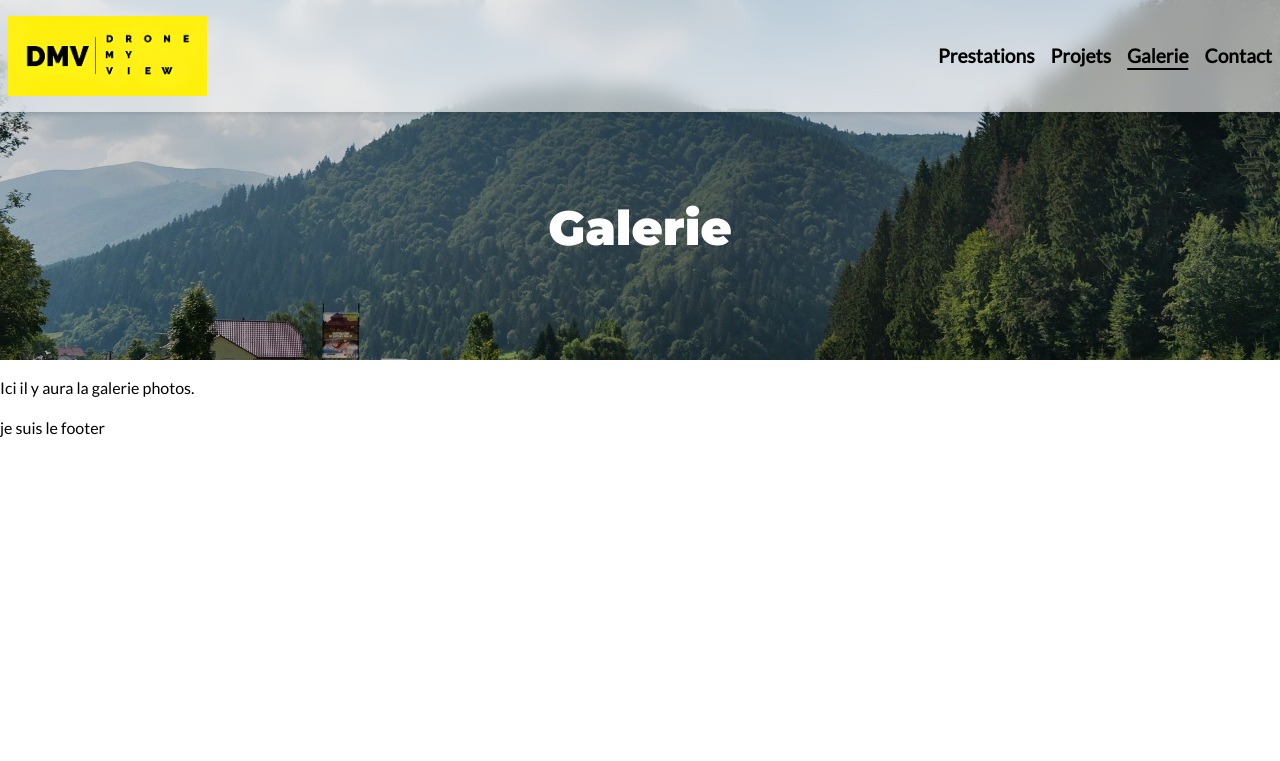
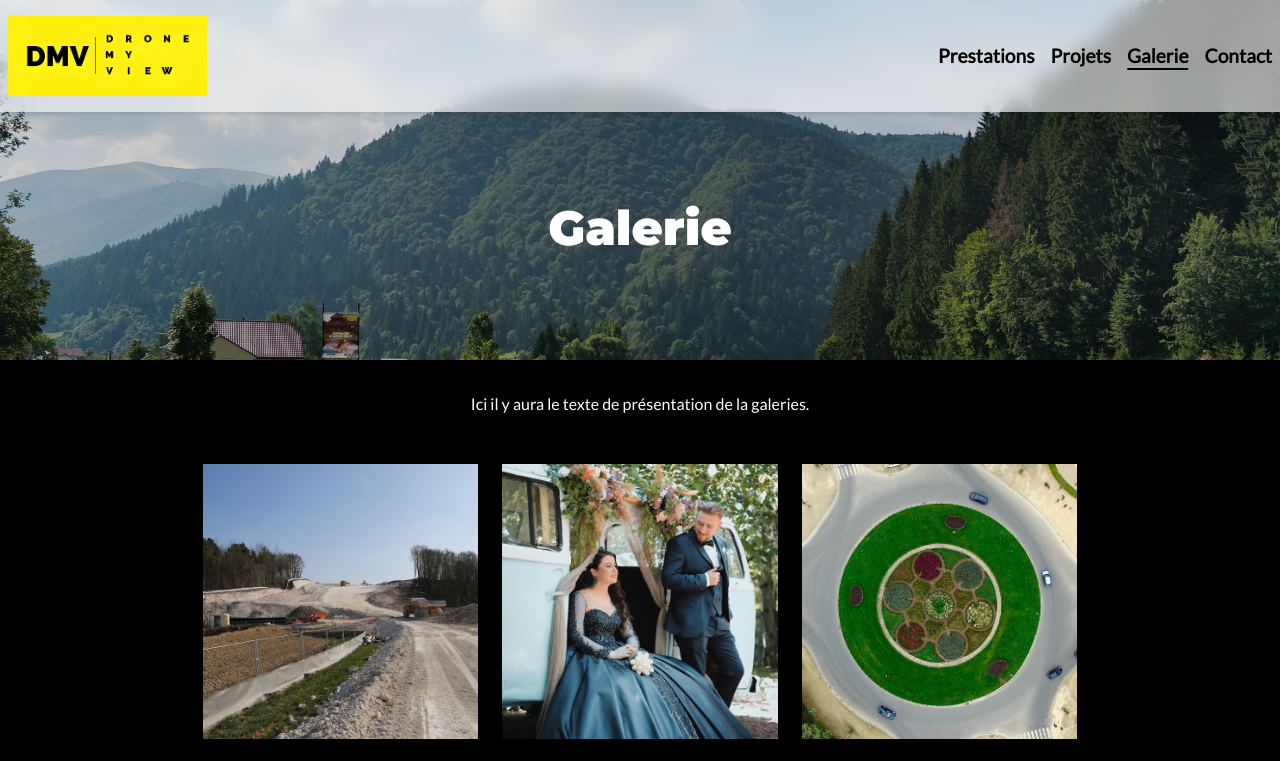
Before and after one commit to Guillaume811/site_dmv, a React (Create React App) app in the folder dmv/: page /galerie in a window 1280 px wide. Shown: the top 761 px of the page. Built offline with nearby package versions, Linux system fonts and the light colour scheme.

Commit message:
Ajout de la gallery photo

```diff
--- a/dmv/src/pages/Galerie/Galerie.tsx
+++ b/dmv/src/pages/Galerie/Galerie.tsx
@@ -1,19 +1,39 @@
-import React from 'react';
+import React, { useEffect, useState } from 'react';
 import HeadingSection from '../../components/sections/HeadingSection/HeadingSection';
 import BasicSection from '../../components/sections/BasicSection/BasicSection';
 import BackgroundHeading from '../../assets/pictures/background/heading.jpg';
+import stylesBasicSection from "../../components/sections/BasicSection/BasicSection.module.scss";
+import { GalleryType } from '../../types/gallery.types';
+import { GalleryService } from '../../services/GalleryService';
+import GalleryGrid from '../../components/grid/GalleryGrid/GalleryGrid';
 
 const Galerie: React.FC = () => {
+    // État local pour stocker les projets à afficher
+            const [gallery, setGallery] = useState<GalleryType[]>([]);
+            // Au montage du composant, on récupère les projets à afficher
+            useEffect(() => {
+                GalleryService.getAll()
+                    .then(setGallery)
+                    .catch(console.error);
+            }, []);
+
     return (
         <div>
             {/*Section d'en-tête*/}
             <HeadingSection title='Galerie' backgroundImage={BackgroundHeading} />
 
             {/*Section de présentation des prestations*/}
-            <BasicSection>
+            <BasicSection className={stylesBasicSection.sectionPage}>
                 <p>
-                    Ici il y aura la galerie photos.
+                    Ici il y aura le texte de présentation de la galeries.
                 </p>
+
+                {gallery?.length ? (
+                    <GalleryGrid pictures={gallery} />
+                ) : (
+                    <p>Aucune image disponible pour ce projet.</p>
+                )}
+
             </BasicSection>
         </div>
     );
```
